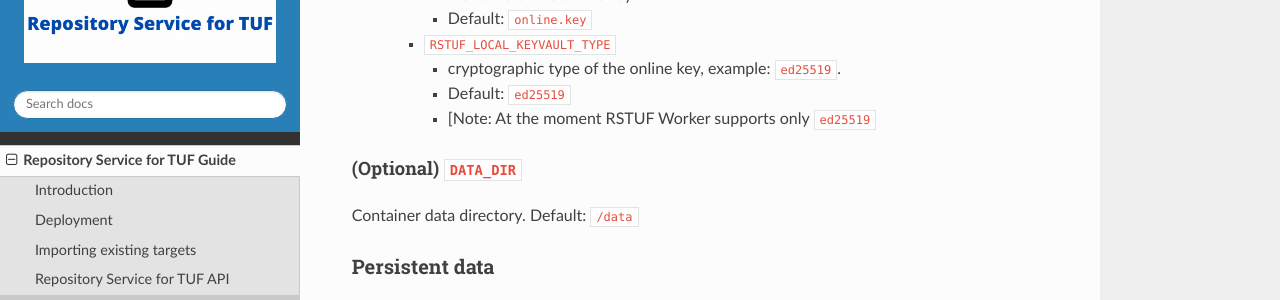
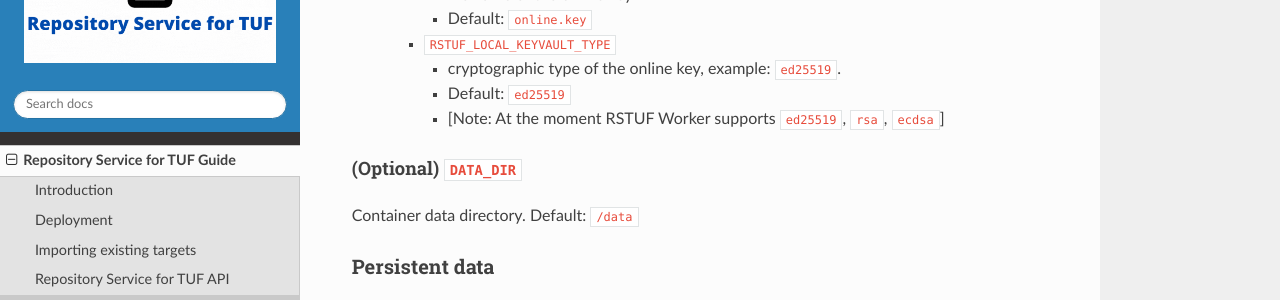
Before and after one commit to repository-service-tuf/repository-service-tuf, a Sphinx documentation site: the page built from docs/source/guide/repository-service-tuf-worker/Docker_README.md, in a window 1280 px wide and 900 px high, scrolled down 2678 px. Shown: the part 211-511 px from the top of the window. Built offline with Sphinx 7.4.7 and the Read the Docs theme 2.0.0, drawn with Linux system fonts in a browser that asks for light colours.

Commit message:
chore: sync git submodules and docs

```diff
--- a/docs/source/guide/repository-service-tuf-worker/Docker_README.md
+++ b/docs/source/guide/repository-service-tuf-worker/Docker_README.md
@@ -126,8 +126,7 @@ Available types:
     - ``RSTUF_LOCAL_KEYVAULT_TYPE``
       - cryptographic type of the online key, example: `ed25519`.
       - Default: `ed25519`
-      - [Note: At the moment RSTUF Worker supports only `ed25519`
-
+      - [Note: At the moment RSTUF Worker supports `ed25519`, `rsa`, `ecdsa`]
 
 #### (Optional) `DATA_DIR`
 
```
